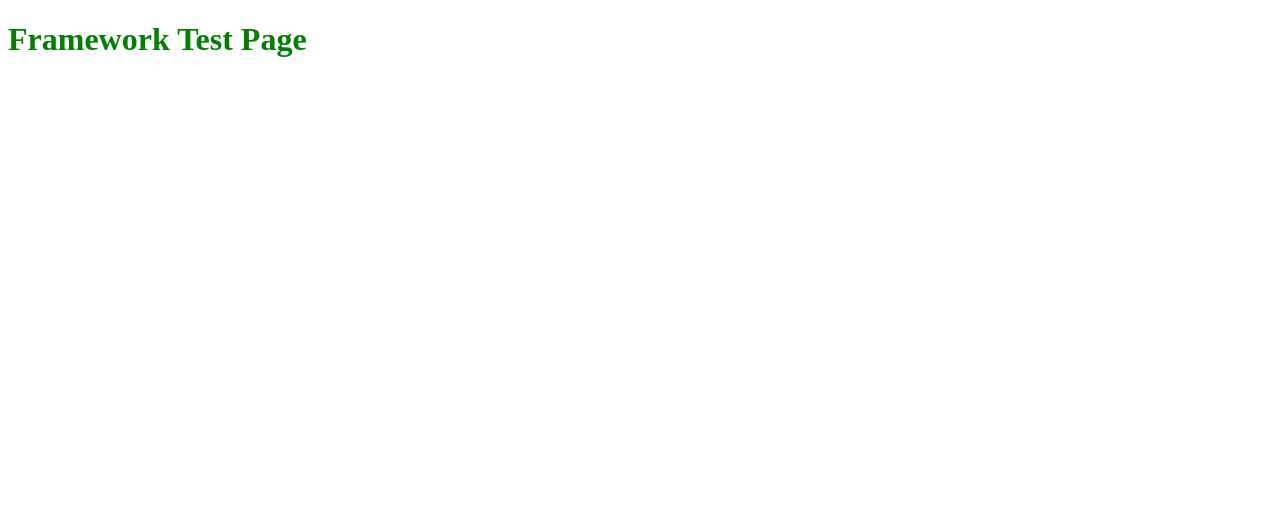
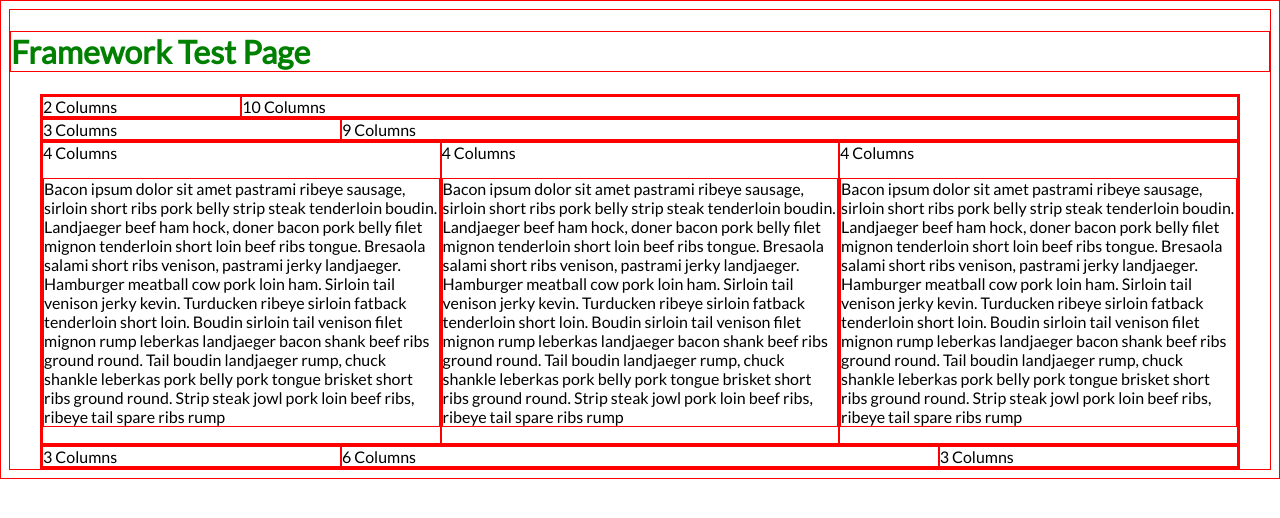
Before and after one commit to louiswho/html-css, a plain HTML site: page framework/test.html in a window 1280 px wide. Drawn offline with Linux system fonts and the light colour scheme.

Commit message:
add .grid,.row , .column(1-12) classes to main.css test framework in test.html

```diff
--- a/framework/css/main.css
+++ b/framework/css/main.css
@@ -1,3 +1,81 @@
+* {
+  font-family: 'Lato', sans-serif;
+  border: 1px solid red !important;
+}
+
+*{
+  -webkit-box-sizing: border-box;
+  -moz-box-sizing: border-box;
+  -ms-box-sizing: border-box;
+  box-sizing: border-box;
+}
+
 h1 {
   color: green;
 }
+
+@media only screen and (max-width: 500px) {
+  p{
+    display: none;
+  }
+}
+
+.grid {
+    margin: 0 auto;
+    max-width: 1200px;
+    width: 100%;
+}
+
+.row {
+    width: 100%;
+    /*margin-bottom: 20px;*/
+    display: flex; flex-wrap: wrap;
+}
+
+.col-1 {
+  width: 8.33%;
+}
+
+.col-2 {
+  width: 16.66%;
+}
+
+.col-3 {
+  width: 24.99%;
+}
+
+.col-4 {
+  width: 33.32%;
+}
+
+.col-5 {
+  width: 41.65%;
+}
+
+.col-6 {
+  width: 49.98%;
+}
+
+.col-7 {
+  width: 58.31%;
+}
+
+.col-8 {
+  width: 66.64%;
+}
+
+.col-9 {
+  width: 74.97%;
+}
+
+.col-10 {
+  width: 83.30%;
+}
+
+.col-11 {
+  width: 91.63%;
+}
+
+.col-12 {
+  width: 100%;
+}
--- a/framework/test.html
+++ b/framework/test.html
@@ -1,10 +1,37 @@
 <!DOCTYPE HTML>
 <html>
   <head>
+    <meta charset="UTF-8">
     <link href="css/main.css" rel="stylesheet" type="text/css">
+    <link href='https://fonts.googleapis.com/css?family=Lato' rel='stylesheet' type='text/css'>
     <title>Framework Test Page</title>
   </head>
   <body>
     <h1>Framework Test Page</h1>
+    <div class="grid">
+
+      <div class="row">
+        <div class="col-2">2 Columns</div>
+        <div class="col-10">10 Columns</div>
+      </div>
+
+      <div class="row">
+        <div class="col-3">3 Columns</div>
+        <div class="col-9">9 Columns</div>
+      </div>
+
+      <div class="row">
+        <div class="col-4">4 Columns<p>Bacon ipsum dolor sit amet pastrami ribeye sausage, sirloin short ribs pork belly strip steak tenderloin boudin. Landjaeger beef ham hock, doner bacon pork belly filet mignon tenderloin short loin beef ribs tongue. Bresaola salami short ribs venison, pastrami jerky landjaeger. Hamburger meatball cow pork loin ham. Sirloin tail venison jerky kevin. Turducken ribeye sirloin fatback tenderloin short loin. Boudin sirloin tail venison filet mignon rump leberkas landjaeger bacon shank beef ribs ground round. Tail boudin landjaeger rump, chuck shankle leberkas pork belly pork tongue brisket short ribs ground round. Strip steak jowl pork loin beef ribs, ribeye tail spare ribs rump</p></div>
+        <div class="col-4">4 Columns<p>Bacon ipsum dolor sit amet pastrami ribeye sausage, sirloin short ribs pork belly strip steak tenderloin boudin. Landjaeger beef ham hock, doner bacon pork belly filet mignon tenderloin short loin beef ribs tongue. Bresaola salami short ribs venison, pastrami jerky landjaeger. Hamburger meatball cow pork loin ham. Sirloin tail venison jerky kevin. Turducken ribeye sirloin fatback tenderloin short loin. Boudin sirloin tail venison filet mignon rump leberkas landjaeger bacon shank beef ribs ground round. Tail boudin landjaeger rump, chuck shankle leberkas pork belly pork tongue brisket short ribs ground round. Strip steak jowl pork loin beef ribs, ribeye tail spare ribs rump</p></div>
+        <div class="col-4">4 Columns<p>Bacon ipsum dolor sit amet pastrami ribeye sausage, sirloin short ribs pork belly strip steak tenderloin boudin. Landjaeger beef ham hock, doner bacon pork belly filet mignon tenderloin short loin beef ribs tongue. Bresaola salami short ribs venison, pastrami jerky landjaeger. Hamburger meatball cow pork loin ham. Sirloin tail venison jerky kevin. Turducken ribeye sirloin fatback tenderloin short loin. Boudin sirloin tail venison filet mignon rump leberkas landjaeger bacon shank beef ribs ground round. Tail boudin landjaeger rump, chuck shankle leberkas pork belly pork tongue brisket short ribs ground round. Strip steak jowl pork loin beef ribs, ribeye tail spare ribs rump</p></div>
+      </div>
+
+      <div class="row">
+        <div class="col-3">3 Columns</div>
+        <div class="col-6">6 Columns</div>
+        <div class="col-3">3 Columns</div>
+      </div>
+
+    </div>
   </body>
 </html>
```
